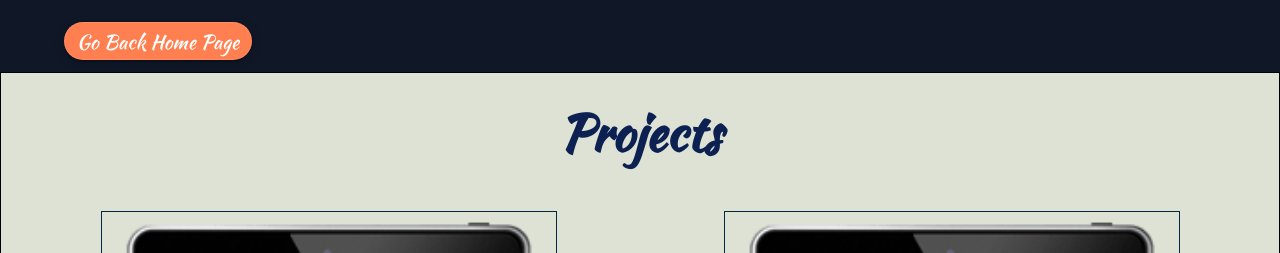
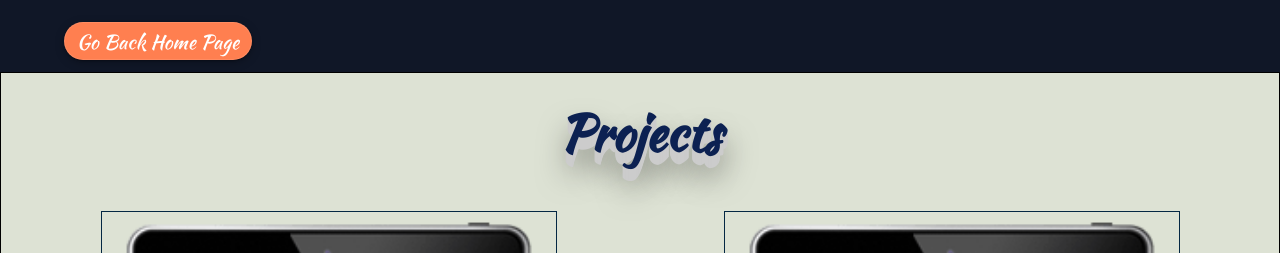
Before and after one commit to Ashish-Nagar-027/My-Portfolio, a plain HTML site: page projects page/projects.html in a window 1280 px wide. In both pictures the pointer is over the element "Projects". Shown: the top 253 px of the page. Drawn offline with Linux system fonts and the light colour scheme.

Commit message:
minor code clean update

```diff
--- a/projects page/projects.html
+++ b/projects page/projects.html
@@ -1,5 +1,6 @@
 <!DOCTYPE html>
 <html lang="en">
+
 <head>
     <meta charset="UTF-8">
     <meta http-equiv="X-UA-Compatible" content="IE=edge">
@@ -20,24 +21,38 @@
             background-color: rgb(16, 23, 39);
             font-size: 1.2rem;
         }
+
+        .about-me-h2:hover {
+
+            text-shadow: 0 1px 0 #ccc, 0 2px 0 #ccc,
+                0 3px 0 #ccc, 0 4px 0 #ccc,
+                0 5px 0 #ccc, 0 6px 0 #ccc,
+                0 7px 0 #ccc, 0 8px 0 #ccc,
+                0 9px 0 #ccc, 0 10px 0 #ccc,
+                0 11px 0 #ccc, 0 12px 0 #ccc,
+                0 20px 30px rgba(0, 0, 0, 0.5);
+        }
     </style>
 </head>
+
 <body>
     <nav>
         <div class="button"><a href="../#projects">Go Back Home Page</a></div>
     </nav>
 
     <!-- all projects here -->
-    <section class="project-section" id="projects" >
-        <h2 >Projects</h2>
+    <section class="project-section" id="projects">
+        <h2 class="about-me-h2">Projects</h2>
         <div class="project-container">
-          <div id="projects-display-container" data-aos="fade-up" class="display-screens"></div>
+            <div id="projects-display-container" data-aos="fade-up" class="display-screens"></div>
         </div>
+        <div class="button show-more-projects-button" id="more">click for more projects</div>
         <div class="button show-more-projects-button"><a href="../#projects">Go Back</a></div>
-      </section>
+    </section>
 
-     <!-- javaScript here -->
-     <script src="./projects.js"></script>
-     <!-- javaScript here end -->
+    <!-- javaScript here -->
+    <script src="./projects.js"></script>
+    <!-- javaScript here end -->
 </body>
+
 </html>
```
